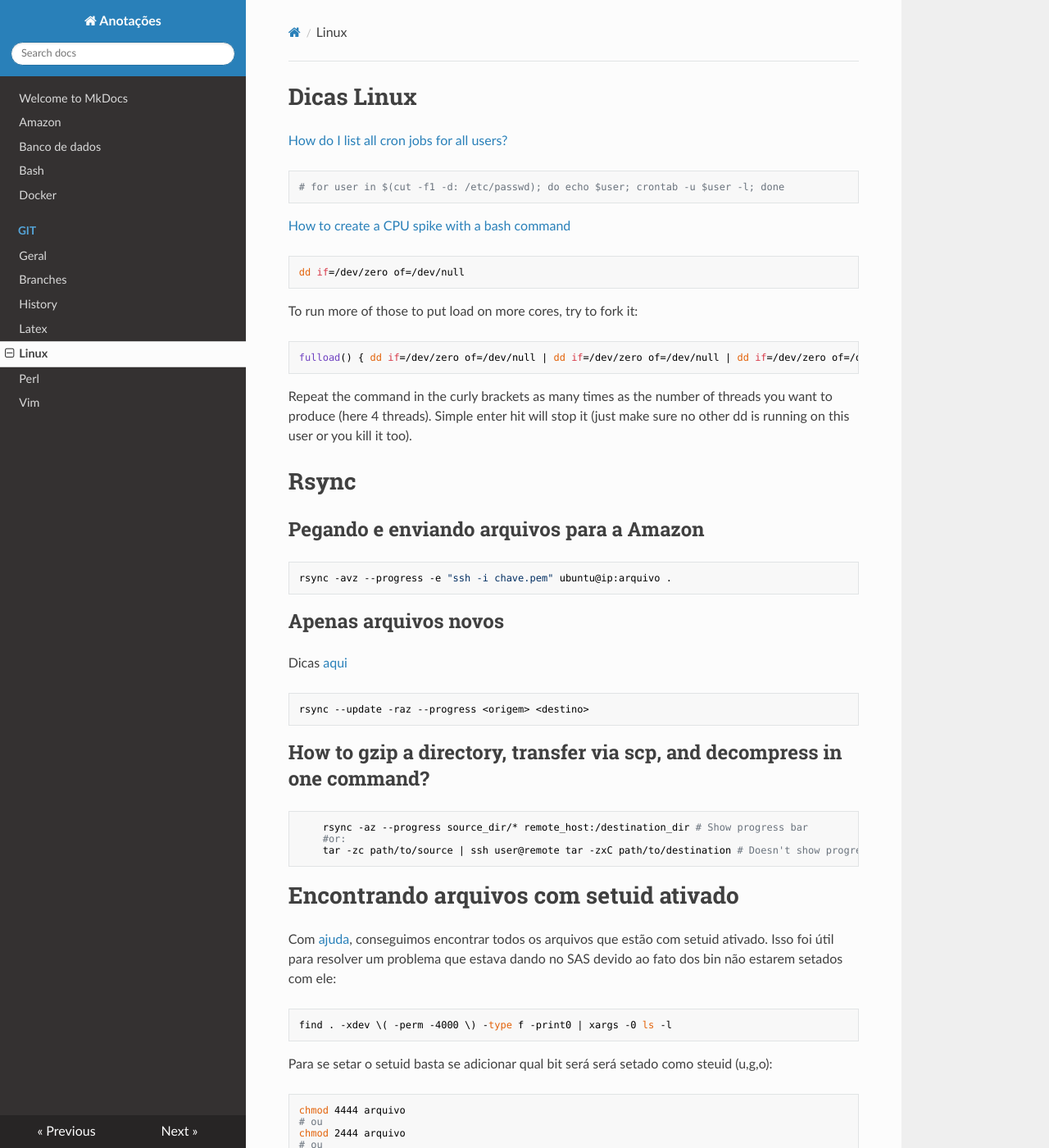
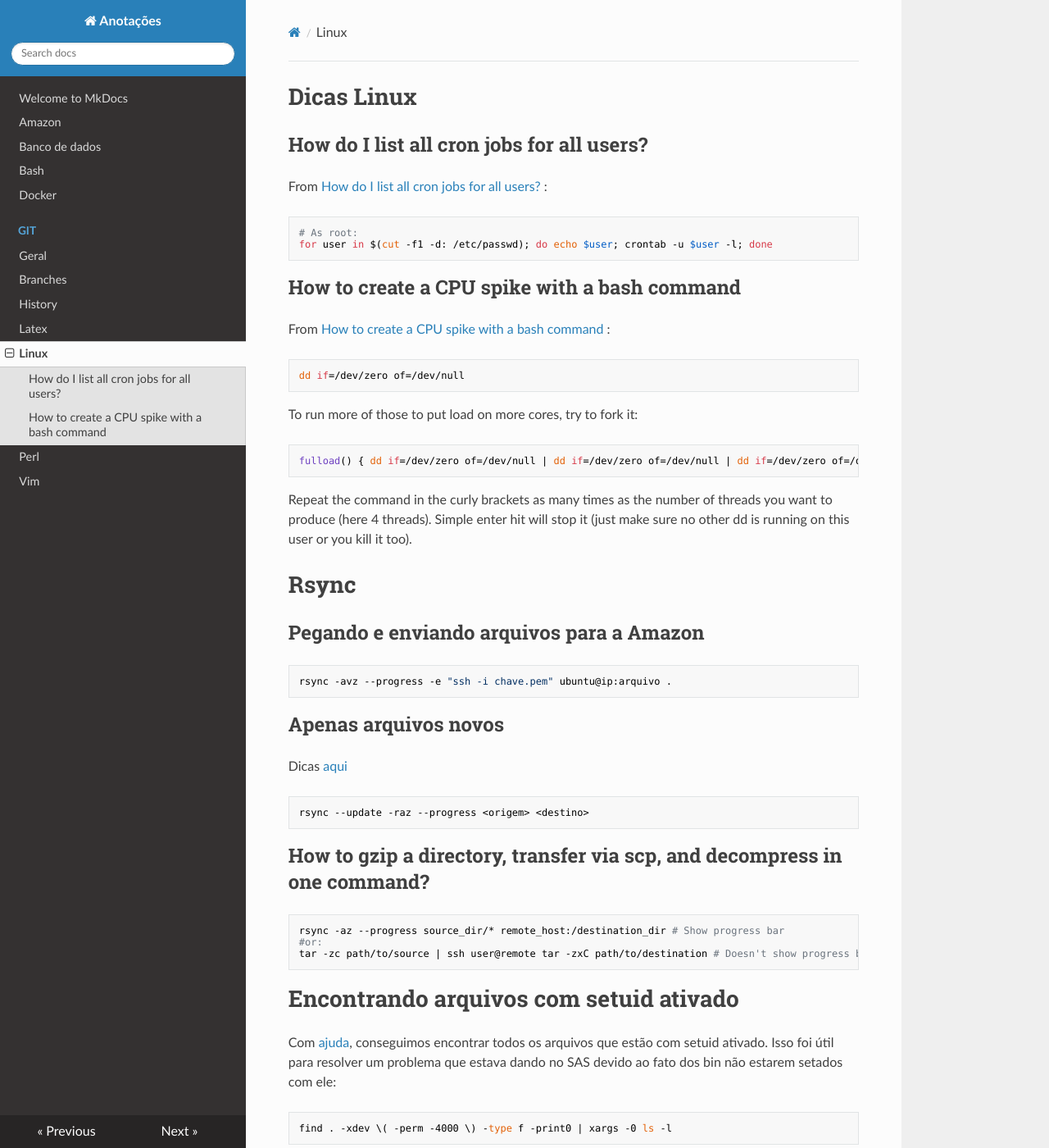
Before and after one commit to hposca/useful_notes, an MkDocs documentation site: the page built from docs/linux.md, in a window 1280 px wide and 1400 px high. Shown: the whole window at 82% size. Built offline with MkDocs 1.6.1, drawn with Linux system fonts in a browser that asks for light colours; nearby versions of some CDN libraries; old or Windows-style settings are respelled for this version of MkDocs; some of the changed text lies outside the part shown.

Commit message:
Atualizando anotações Linux

```diff
--- a/docs/linux.md
+++ b/docs/linux.md
@@ -1,12 +1,18 @@
+
 # Dicas Linux
 
-[How do I list all cron jobs for all users?](http://stackoverflow.com/questions/134906/how-do-i-list-all-cron-jobs-for-all-users)
+## How do I list all cron jobs for all users?
+
+From [How do I list all cron jobs for all users?](http://stackoverflow.com/questions/134906/how-do-i-list-all-cron-jobs-for-all-users) :
 
 ~~~ Bash
-# for user in $(cut -f1 -d: /etc/passwd); do echo $user; crontab -u $user -l; done
+# As root:
+for user in $(cut -f1 -d: /etc/passwd); do echo $user; crontab -u $user -l; done
 ~~~
 
-[How to create a CPU spike with a bash command](http://stackoverflow.com/questions/2925606/how-to-create-a-cpu-spike-with-a-bash-command)
+## How to create a CPU spike with a bash command
+
+From [How to create a CPU spike with a bash command](http://stackoverflow.com/questions/2925606/how-to-create-a-cpu-spike-with-a-bash-command) :
 
 ~~~ Bash
 dd if=/dev/zero of=/dev/null
@@ -39,9 +45,9 @@ rsync --update -raz --progress <origem> <destino>
 ## How to gzip a directory, transfer via scp, and decompress in one command?
 
 ~~~ Bash
-    rsync -az --progress source_dir/* remote_host:/destination_dir # Show progress bar
-    #or:
-    tar -zc path/to/source | ssh user@remote tar -zxC path/to/destination # Doesn't show progress bar
+rsync -az --progress source_dir/* remote_host:/destination_dir # Show progress bar
+#or:
+tar -zc path/to/source | ssh user@remote tar -zxC path/to/destination # Doesn't show progress bar
 ~~~
 
 # Encontrando arquivos com setuid ativado
@@ -67,29 +73,27 @@ chmod 1444 arquivo
 Quando o touchpad parar de funcionar basta executar estes dois comandos:
 
 ~~~ Bash
-# modprobe -r psmouse
-# modprobe psmouse
+# Como root:
+modprobe -r psmouse
+modprobe psmouse
 ~~~
 
 # Sort
 
-## Sort com delimitador diferente de espaços
+### Sort com delimitador diferente de espaços
 
-`-t`:
 ~~~ Bash
 sort -t: myFile
 ~~~
 
-## Sort n-ésima coluna
+### Sort n-ésima coluna
 
-`-k`:
 ~~~ Bash
 sort -k3,3 myFile
 ~~~
 
-## Sort com ordenação numérica de verdade ( 9 < 100 )
+### Sort com ordenação numérica de verdade ( 9 < 100 )
 
-`-n`:
 ~~~ Bash
 sort -n myFile
 ~~~
```
